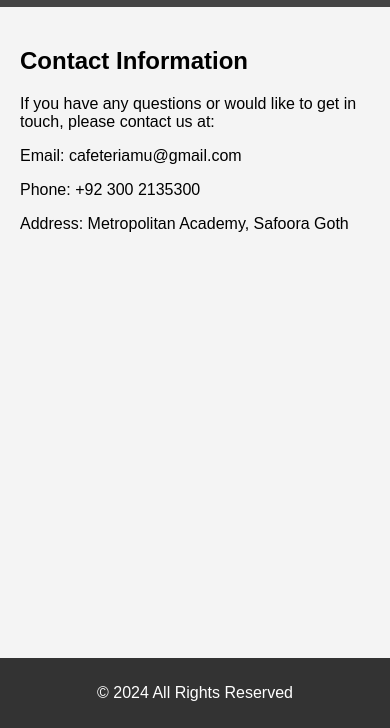
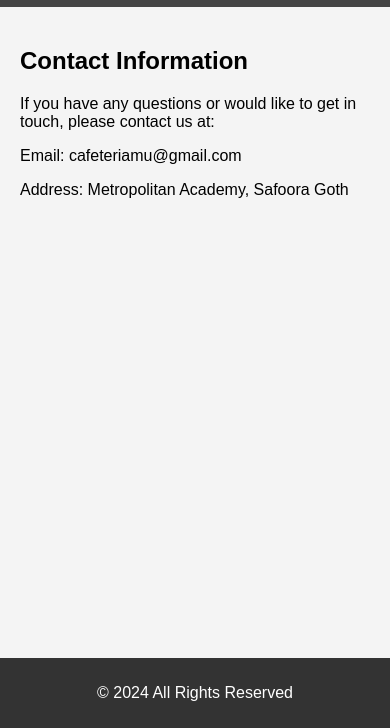
Before and after one commit to MUCafeteria/MUCafeteria, a plain HTML site: page contact.html in a window 390 px wide. Shown: the part 116-844 px from the top of the page. Drawn offline with Linux system fonts and the light colour scheme.

Commit message:
Update contact.html
removed phone number

```diff
--- a/contact.html
+++ b/contact.html
@@ -64,7 +64,6 @@
         <h2>Contact Information</h2>
         <p>If you have any questions or would like to get in touch, please contact us at:</p>
         <p>Email: cafeteriamu@gmail.com</p>
-        <p>Phone: +92 300 2135300</p>
         <p>Address: Metropolitan Academy, Safoora Goth</p>
     </div>
     <div class="footer">
```
